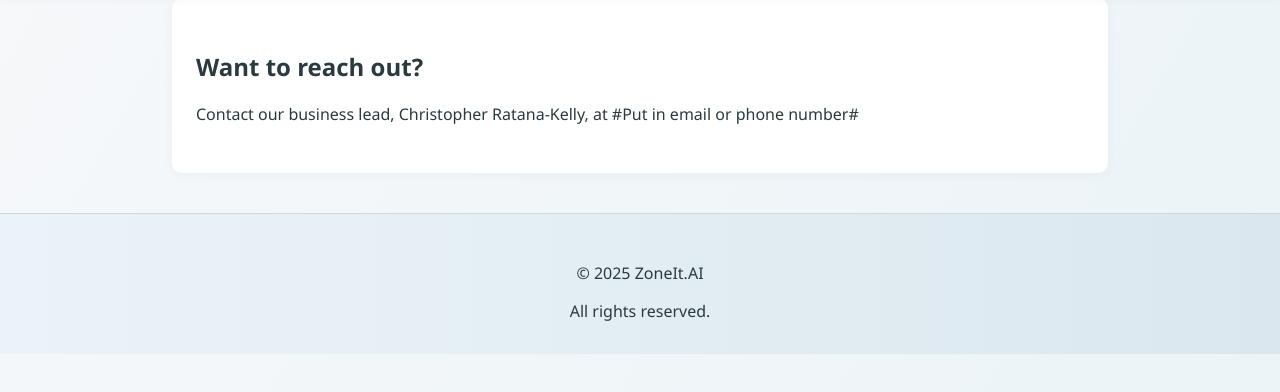
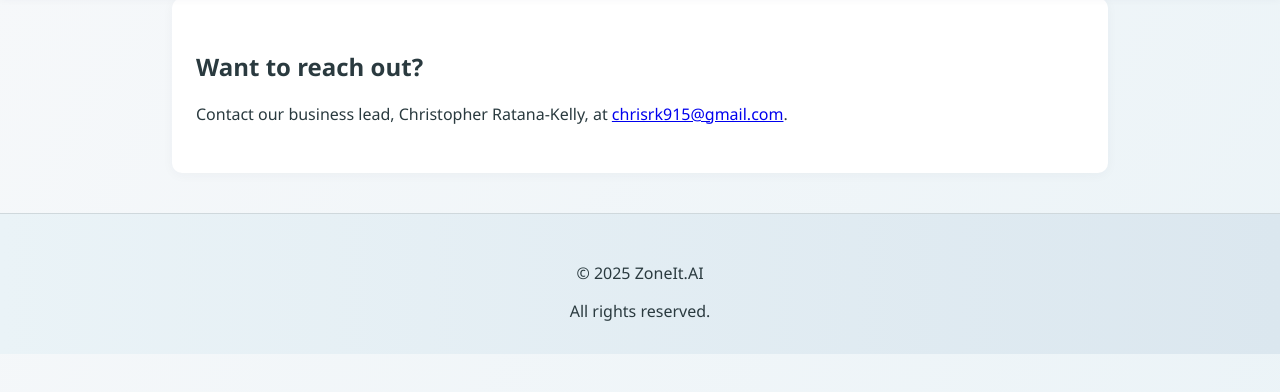
Before and after one commit to marcusphilips/ZoneIt.AI, a plain HTML site: page contact-us.html in a window 1280 px wide. Shown: the part 54-446 px from the top of the page. Drawn offline with Linux system fonts and the light colour scheme.

Commit message:
added contact info

```diff
--- a/contact-us.html
+++ b/contact-us.html
@@ -25,7 +25,7 @@
         <section>
             <h2>Want to reach out?</h2>
             <!--TODO: Put in good email and phone number-->
-            <p>Contact our business lead, Christopher Ratana-Kelly, at #Put in email or phone number#</p>
+            <p>Contact our business lead, Christopher Ratana-Kelly, at <a href="mailto:chrisrk915@gmail.com">chrisrk915@gmail.com</a>.</p>
         </section>
     </main>
     <footer>
```
